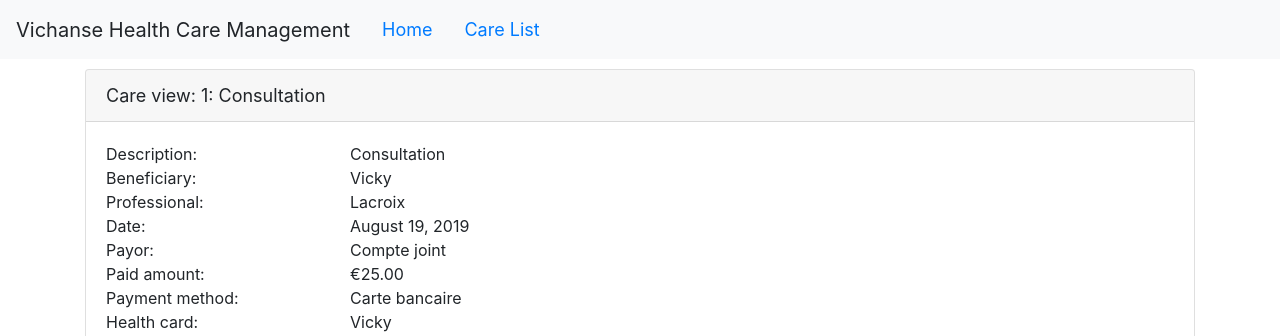
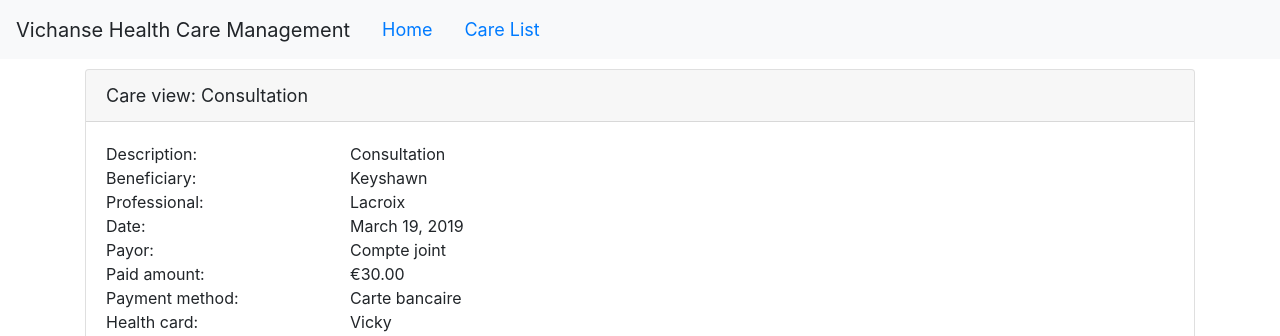
Before and after one commit to vichanse/HCM, an Angular app: page /cares/1 in a window 1280 px wide. Shown: the top 336 px of the page. Built offline with nearby package versions, Linux system fonts and the light colour scheme.

Commit message:
Get care using HTTP

```diff
--- a/src/app/cares/care-detail.component.ts
+++ b/src/app/cares/care-detail.component.ts
@@ -1,3 +1,4 @@
+import { CareService } from './care.service';
 import { Component, OnInit } from '@angular/core';
 import { ActivatedRoute, Router } from '@angular/router';
 import { ICare } from './care';
@@ -10,24 +11,22 @@ import { ICare } from './care';
 export class CareDetailComponent implements OnInit {
   pageTitle: string = 'Care view';
   care: ICare;
-  constructor(private route: ActivatedRoute, private router: Router) { }
+  errorMessage = '';
+  constructor(private route: ActivatedRoute, private router: Router, private careService: CareService) { }
 
   ngOnInit() {
-    let id = +this.route.snapshot.paramMap.get('id');
-    console.log(id);
-    this.pageTitle += `: ${id}`;
-    this.care = {
-      "id": id,
-      "description": "Consultation",
-      "beneficiary": "Vicky",
-      "professional": "Lacroix",
-      "date": "August 19, 2019",
-      "payor": "Compte joint",
-      "paidAmount": 25,
-      "paymentMethod": "Carte bancaire",
-      "healthCard": "Vicky",
-      "completed": 1
-    };
+    const param = this.route.snapshot.paramMap.get('id');
+    if (param) {
+      const id = +param;
+      this.getCare(id);
+    }
+  }
+
+  getCare(id: number) {
+    this.careService.getCare(id).subscribe({
+      next: product => this.care = product,
+      error: err => this.errorMessage = err
+    });
   }
 
   onBack(): void {
--- a/src/app/cares/care.service.ts
+++ b/src/app/cares/care.service.ts
@@ -2,7 +2,7 @@ import { Injectable } from '@angular/core';
 import { ICare } from './care';
 import { HttpClient, HttpErrorResponse } from '@angular/common/http';
 import { Observable, throwError } from 'rxjs';
-import { catchError, tap} from 'rxjs/operators';
+import { catchError, tap, map} from 'rxjs/operators';
 
 @Injectable({
     providedIn: 'root'
@@ -18,6 +18,13 @@ export class CareService {
         return this.http.get<ICare[]>(this.careUrl).pipe(
             tap(data => console.log('All: ' + JSON.stringify(data))),
             catchError(this.handleError)
+        );
+    }
+
+    getCare(id: number): Observable<ICare | undefined> {
+      return this.getCares()
+        .pipe(
+          map((cares: ICare[]) => cares.find(care => care.id === id))
         );
     }
 
```
